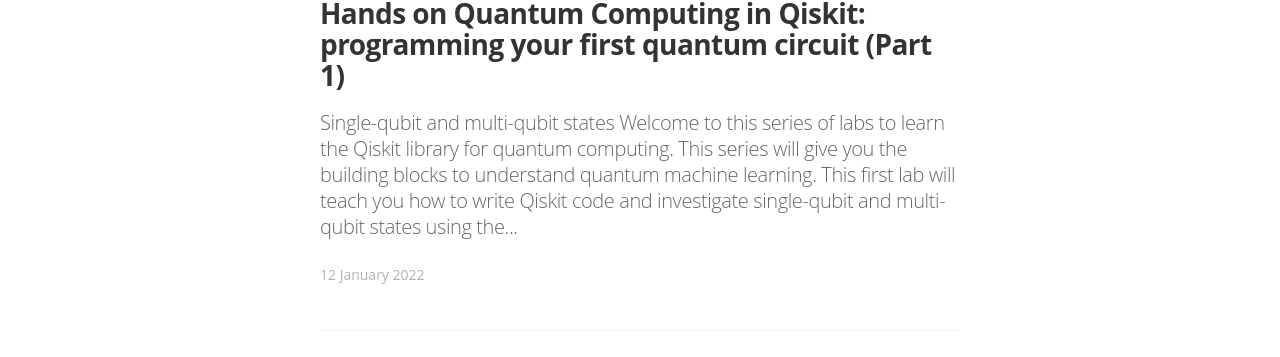
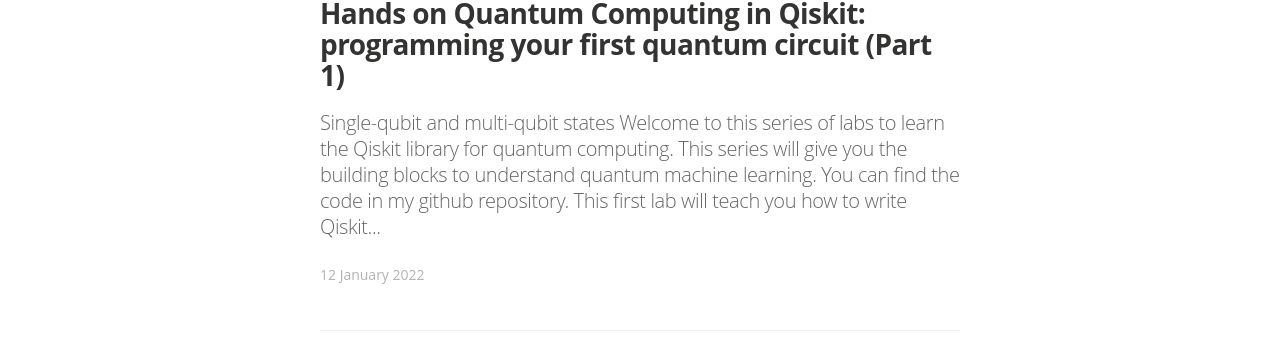
Before and after one commit to ManuNeuro/EmmanuelCalvet, a Jekyll site: the page built from index.html, in a window 1280 px wide. Shown: the part 780-1137 px from the top of the page. Built offline with Jekyll 4.4.1, drawn with Linux system fonts in a browser that asks for light colours; nearby versions of some CDN libraries; some web fonts are replaced; the list of posts is cut into pages by our own code.

Commit message:
Update 2022-01-12-quantum-tuto-p1.md

```diff
--- a/_posts/2022-01-12-quantum-tuto-p1.md
+++ b/_posts/2022-01-12-quantum-tuto-p1.md
@@ -8,7 +8,7 @@
 
 # Single-qubit and multi-qubit states
 
-Welcome to this series of labs to learn the `Qiskit` library for quantum computing. This series will give you the building blocks to understand quantum machine learning.
+Welcome to this series of labs to learn the `Qiskit` library for quantum computing. This series will give you the building blocks to understand quantum machine learning. You can find the code in my [github repository](https://github.com/ManuNeuro/Quantum.git).
 
 This first lab will teach you how to write `Qiskit` code and investigate single-qubit and multi-qubit states using the `Bloch-sphere` and `qpshere` visualization. Finally, you will run a parametrized circuit on a real quantum computer!
 
```
